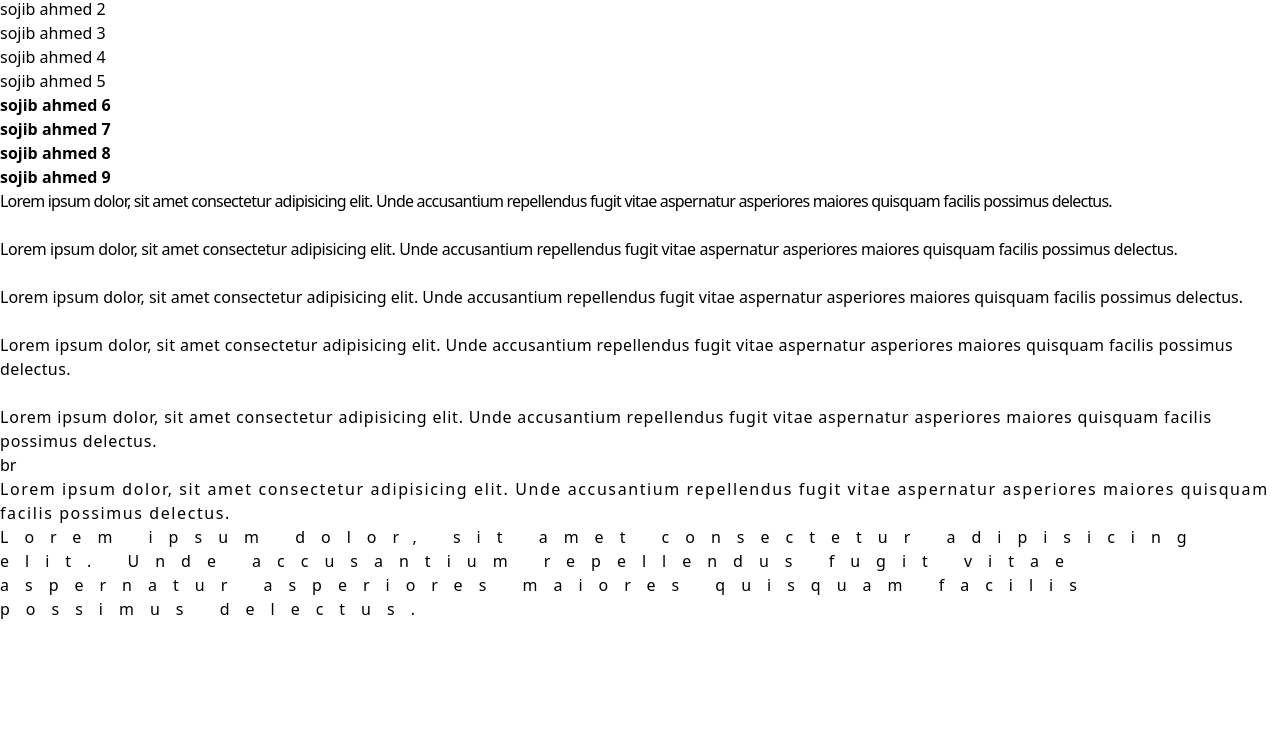
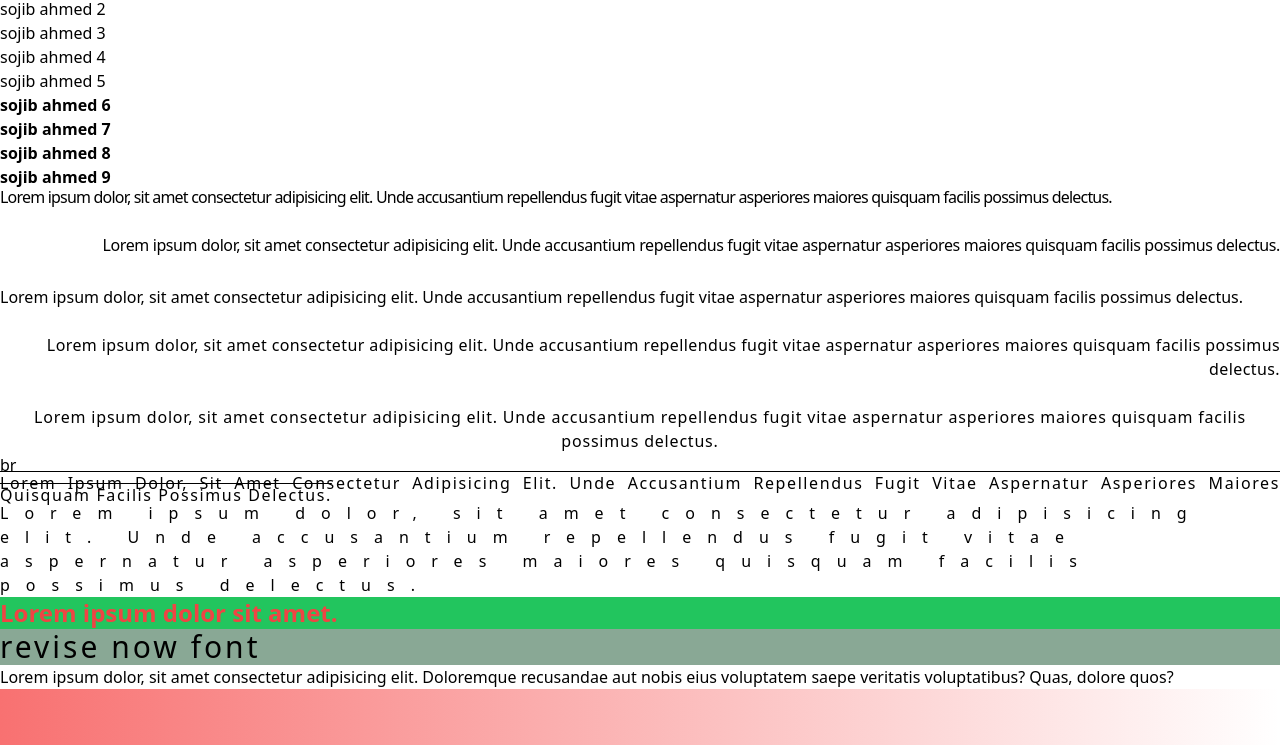
Before and after one commit to SojibAhmed114/Modules-11, a plain HTML site: page index.css/index.html in a window 1280 px wide. Shown: the part 571-1316 px from the top of the page. Before the commit the page ends 1192 px from the top, so only its background shows below. Drawn offline with nearby package versions, Linux system fonts and the light colour scheme.

Commit message:
kichui bujhte parchi na

```diff
--- a/index.css/index.html
+++ b/index.css/index.html
@@ -45,18 +45,24 @@
     <h2 class="font-extrabold">sojib ahmed 8</h2>
     <h2 class="font-black"> sojib ahmed 9</h2>
 
-        <p class="tracking-tighter">Lorem ipsum dolor, sit amet consectetur adipisicing elit. Unde accusantium repellendus fugit vitae aspernatur asperiores maiores quisquam facilis possimus delectus.</p>
+        <p class="tracking-tighter leading-4 text-start">Lorem ipsum dolor, sit amet consectetur adipisicing elit. Unde accusantium repellendus fugit vitae aspernatur asperiores maiores quisquam facilis possimus delectus.</p>
         <br>
-        <p class="tracking-tight">Lorem ipsum dolor, sit amet consectetur adipisicing elit. Unde accusantium repellendus fugit vitae aspernatur asperiores maiores quisquam facilis possimus delectus.</p>
+        <p class="tracking-tight leading-loose  text-end">Lorem ipsum dolor, sit amet consectetur adipisicing elit. Unde accusantium repellendus fugit vitae aspernatur asperiores maiores quisquam facilis possimus delectus.</p>
         <br>
-        <p class="tracking-normal">Lorem ipsum dolor, sit amet consectetur adipisicing elit. Unde accusantium repellendus fugit vitae aspernatur asperiores maiores quisquam facilis possimus delectus.</p>
+        <p class="tracking-normal text-left">Lorem ipsum dolor, sit amet consectetur adipisicing elit. Unde accusantium repellendus fugit vitae aspernatur asperiores maiores quisquam facilis possimus delectus.</p>
         <br>
-        <p class="tracking-wide">Lorem ipsum dolor, sit amet consectetur adipisicing elit. Unde accusantium repellendus fugit vitae aspernatur asperiores maiores quisquam facilis possimus delectus.</p>
+        <p class="tracking-wide text-right no-underline">Lorem ipsum dolor, sit amet consectetur adipisicing elit. Unde accusantium repellendus fugit vitae aspernatur asperiores maiores quisquam facilis possimus delectus.</p>
         <br>
-        <p class="tracking-wider">Lorem ipsum dolor, sit amet consectetur adipisicing elit. Unde accusantium repellendus fugit vitae aspernatur asperiores maiores quisquam facilis possimus delectus.</p>
+        <p class="tracking-wider text-center">Lorem ipsum dolor, sit amet consectetur adipisicing elit. Unde accusantium repellendus fugit vitae aspernatur asperiores maiores quisquam facilis possimus delectus.</p>
         br
-        <p class="tracking-widest">Lorem ipsum dolor, sit amet consectetur adipisicing elit. Unde accusantium repellendus fugit vitae aspernatur asperiores maiores quisquam facilis possimus delectus.</p>
+        <p class="tracking-widest leading-3 text-justify capitalize overline">Lorem ipsum dolor, sit amet consectetur adipisicing elit. Unde accusantium repellendus fugit vitae aspernatur asperiores maiores quisquam facilis possimus delectus.</p>
         <p class="tracking-[1rem]">Lorem ipsum dolor, sit amet consectetur adipisicing elit. Unde accusantium repellendus fugit vitae aspernatur asperiores maiores quisquam facilis possimus delectus.</p>
+        <p class="bg-green-500 text-red-500 font-bold text-2xl">Lorem ipsum dolor sit amet.</p>
+
+        <p class="text-3xl font-bolder tracking-widest bg-green-900/50 "> revise now font </p>
+
+        <p class="text-ellipsis">Lorem ipsum dolor, sit amet consectetur adipisicing elit. Doloremque recusandae aut nobis eius voluptatem saepe veritatis voluptatibus? Quas, dolore quos?</p>
+        <div class="h-14 bg-gradient-to-r from-red-400 to-yello-600"></div>
 
   </body>
 </html>
```
